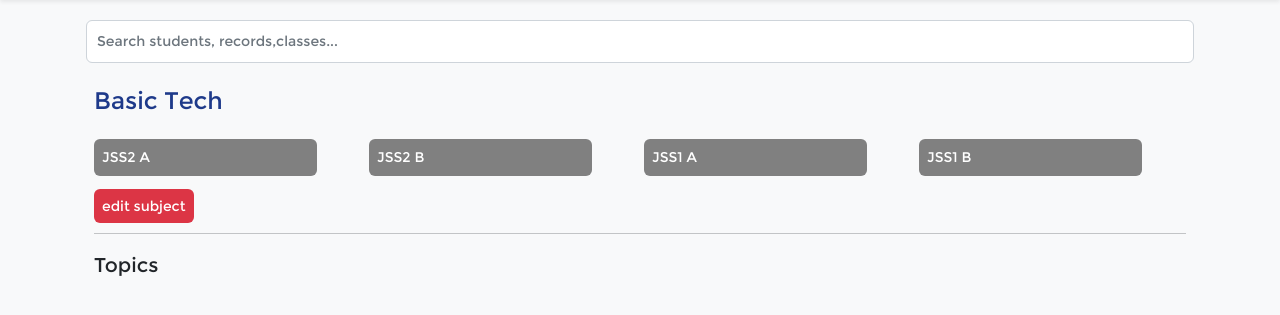
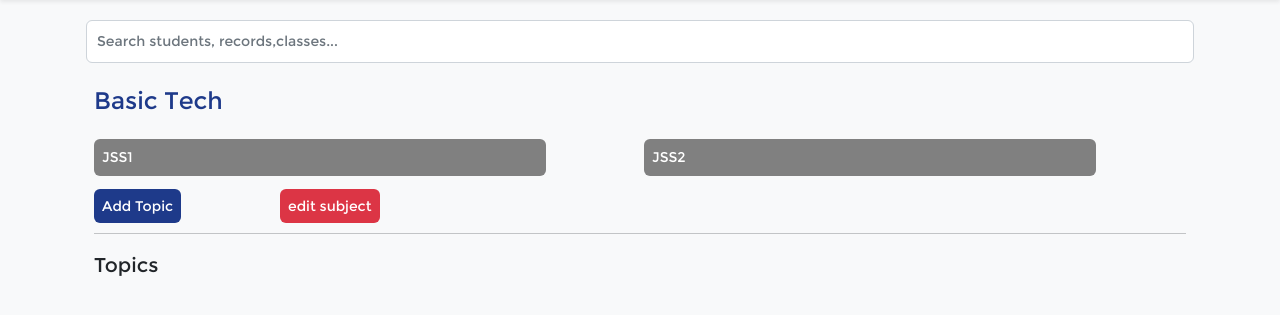
Before and after one commit to Aourl24/SchoolRecord, a Django app: page /subject/3 in a window 1280 px wide. Shown: the part 80-395 px from the top of the page. Run offline with Django 5.2, Linux system fonts and the light colour scheme; data comes from the database, SQL or seed files in the repository; both versions use the stored data as it was after the commit; some libraries are stand-ins or nearby versions.

Commit message:
'updated'

```diff
--- a/record/urls.py
+++ b/record/urls.py
@@ -1,5 +1,5 @@
 from django.urls import path,include
-from .views import recordView, studentView,classView , homeView , getClass, getRecord , getStudent , getClassRecord , getClassStudent,formView, searchView, addToRecord ,filterRecord,filterStudent,closeReq,generateReport,historyView,topicView,topicDetail,subjectView,subjectDetail,classTopic
+from .views import recordView, studentView,classView , homeView , getClass, getRecord , getStudent , getClassRecord , getClassStudent,formView, searchView, addToRecord ,filterRecord,filterStudent,closeReq,generateReport,historyView,topicView,topicDetail,subjectView,subjectDetail,classTopic , addTopic
 
 urlpatterns = [
     path("record", recordView,name="record-list"),
@@ -24,5 +24,6 @@ urlpatterns = [
     path('topics',topicView,name="topic-list"),
     path('subject/<int:id>',subjectDetail,name="subject-detail"),
     path('topic/<int:id>',topicDetail,name="topic-detail"),
-    path('classTopic/<int:id>',classTopic,name="class-topic")
+    path('classTopic/<int:id>/<str:name>',classTopic,name="class-topic"),
+    path('addTopic/<int:id>',addTopic,name="add-topic")
   ]
--- a/record/views.py
+++ b/record/views.py
@@ -1,9 +1,30 @@
 from django.shortcuts import render,reverse
 from .models import Student, Record, Class , Subject , StudentRecord,History , Topic
 from django.db.models import Q
-from .form import RecordForm , StudentForm , ClassForm , SubjectForm , StudentRecordForm
+from .form import RecordForm , StudentForm , ClassForm , SubjectForm , StudentRecordForm , TopicForm
 from django.http import HttpResponse
 import datetime
+
+def save_form(form):
+    if form.is_valid():
+        instance = form.save()
+
+        # Dynamically fetch all cleaned data except hidden fields
+        fields = [f.name for f in instance._meta.fields if f.name in form.cleaned_data]
+        field_values = [f"{f.capitalize()}: {form.cleaned_data.get(f)}" for f in fields]
+        display_data = "<br>".join(field_values)
+
+        return f"<div class='alert alert-primary'>{display_data}<br>Record was created successfully.</div>"
+
+    # Return detailed form errors
+    error_messages = []
+    for field, errors in form.errors.items():
+        label = form.fields.get(field).label if field in form.fields else field
+        for error in errors:
+            error_messages.append(f"<li><strong>{label}:</strong> {error}</li>")
+    error_html = "<ul>" + "".join(error_messages) + "</ul>"
+
+    return f"<div class='alert alert-danger'><strong>Error saving form:</strong>{error_html}</div>"
 
 def homeView(request,part=None):
     records = Record.objects.all()
@@ -91,6 +112,8 @@ def formView(request,get_form):
             form_class = StudentForm
         case 'student-record':
             form_class = StudentRecordForm
+        case 'topic':
+            form_class = TopicForm
         case _:
             form = RecordForm
 
@@ -112,27 +135,6 @@ def formView(request,get_form):
     return render(request,'record-form.html',context)
 
 
-def save_form(form):
-    if form.is_valid():
-        instance = form.save()
-
-        # Dynamically fetch all cleaned data except hidden fields
-        fields = [f.name for f in instance._meta.fields if f.name in form.cleaned_data]
-        field_values = [f"{f.capitalize()}: {form.cleaned_data.get(f)}" for f in fields]
-        display_data = "<br>".join(field_values)
-
-        return f"<div class='alert alert-primary'>{display_data}<br>Record was created successfully.</div>"
-
-    # Return detailed form errors
-    error_messages = []
-    for field, errors in form.errors.items():
-        label = form.fields.get(field).label if field in form.fields else field
-        for error in errors:
-            error_messages.append(f"<li><strong>{label}:</strong> {error}</li>")
-    error_html = "<ul>" + "".join(error_messages) + "</ul>"
-
-    return f"<div class='alert alert-danger'><strong>Error saving form:</strong>{error_html}</div>"
-
 def searchView(request):
   data = request.GET.get('search')
   record = Record.objects.filter(title__icontains=data)
@@ -144,11 +146,7 @@ def searchView(request):
 def addToRecord(request, id):
     record = Record.objects.get(id=id)
     form = StudentRecordForm(initial={'record': record})
-    form.fields['student'].queryset = Student.objects.filter(class_name=record.class_name)
-    for field in form.fields.values():
-        field.widget.attrs.update({'class':'form-control p-3'})
     #form.fields['record'].widget = forms.HiddenInput()
-
     return render(request, 'record-form.html', {'form': form,'saved':'','form_type':'student-record','target':'addHere','recordForm':True})
 
 def filterRecord(request):
@@ -266,7 +264,7 @@ def topicView(request):
 
 def subjectDetail(request,id):
     subject = Subject.objects.get(id=id)
-    classes = Class.objects.all()
+    classes = Class.objects.values('name').distinct()
     context = dict(subject=subject,classes=classes)
     return render(request,'subject-detail.html',context)
 
@@ -274,9 +272,19 @@ def topicDetail(request,id):
     topic = Topic.objects.get(id=id)
     return render(request,'topic-detail.html',dict(topic=topic))
 
-def classTopic(request,id):
+def classTopic(request,id,name):
     subject = Subject.objects.get(id=id)
-    class_name = Class.objects.get(id=id)
+    class_name = Class.objects.filter(name=name).first()
     topics = subject.topic.filter(class_name=class_name)
     context = dict(topics=topics)
     return render(request,'topic-list.html',context)
+
+def addTopic(request,id):
+    subject = Subject.objects.get(id=id)
+    form = TopicForm(initial=dict(subject=subject))
+    form.fields['class_name'].queryset = Class.objects.values('name').distinct()
+    for field in form.fields.values():
+        field.widget.attrs.update({'class':'form-control p-3'})
+
+    context = dict(form=form,form_type="topic",target="topic",recordForm=True)
+    return render(request,'record-form.html',context)
--- a/templates/record-form.html
+++ b/templates/record-form.html
@@ -1,4 +1,4 @@
- <div id="formBox" class="container-fluid position-fixed vh-100 p-2" style="top:10%;left:0;background-color:rgba(250, 250, 250, 1);overflow: auto;">
+ <div id="formBox" class="container-fluid position-fixed vh-100 p-2 color-black" style="top:10%;left:0;background-color:rgba(250, 250, 250, 1);overflow: auto;z-index: 100000;">
 {%if not recordForm%}
   <div class="row justify-content-center mb-3 align-items-center p-2">
       <div class="col pointer-cursor m-1  p-1 sz-12 rounded-2  {%if form_type == 'record'%}color-bg-p color-white{%else%} color-bg-white border{%endif%}  color-black" hx-get="{% url 'form' 'record' %}" hx-target="#drop-area" hx-swap="innerHTML">           Record
--- a/templates/subject-detail.html
+++ b/templates/subject-detail.html
@@ -14,7 +14,7 @@
       <div class="row my-2 p-2">
       {%for class in classes%}
      <div class="col-6 col-md p-1">
-     <span class="p-2 color-bg-grey color-white col-10 rounded-2 inline-block pointer-cursor className" hx-get="{%url 'class-topic' class.id%}" onClick="hightlight()" hx-target="#topic" hx-swap="innerHTML">{{class}}</span>
+     <span class="p-2 color-bg-grey color-white col-10 rounded-2 inline-block pointer-cursor className" hx-get="{%url 'class-topic' subject.id class.name%}" onClick="hightlight()" hx-target="#topic" hx-swap="innerHTML">{{class.name}}</span>
      </div>
       {%endfor%}
   </div>
@@ -26,6 +26,9 @@
   </div>
 
     <div class="row">
+      <div class="col col-md-2">
+        <span class="color-bg-p color-white p-2 rounded cursor-pointer pointer" hx-get="{%url 'add-topic' subject.id %}" hx-trigger="click" hx-target="#topic" hx-swap="innerHTML">Add Topic</span>
+      </div>
     <div class="col">
       <div class="color-s"><a href="/admin/record/subject/{{subject.id}}/change/" class="no-decoration bg-danger color-white rounded p-2" target="_blank"> edit subject </a> </div>
     </div>
```
Also changed, not shown: record/form.py (+7 -1 lines), db.sqlite3.
